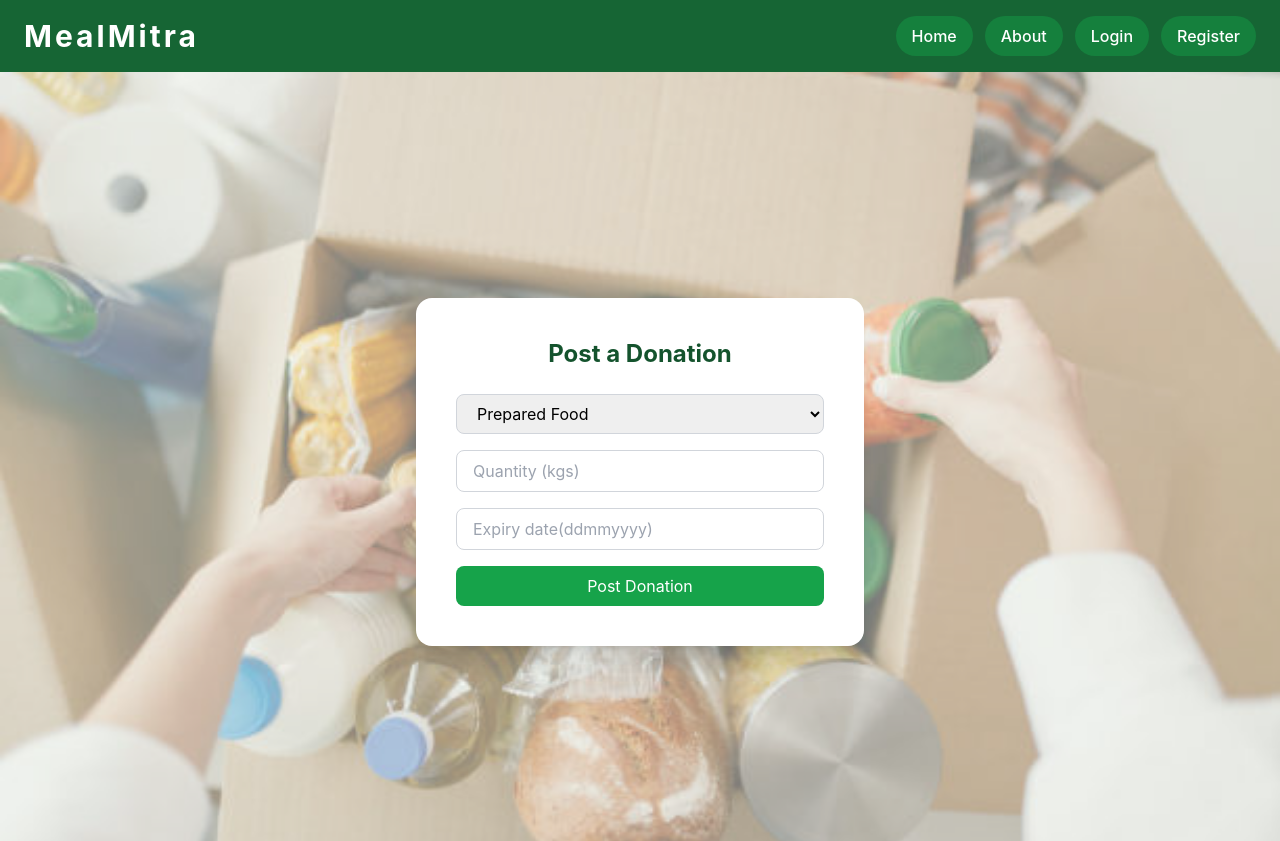
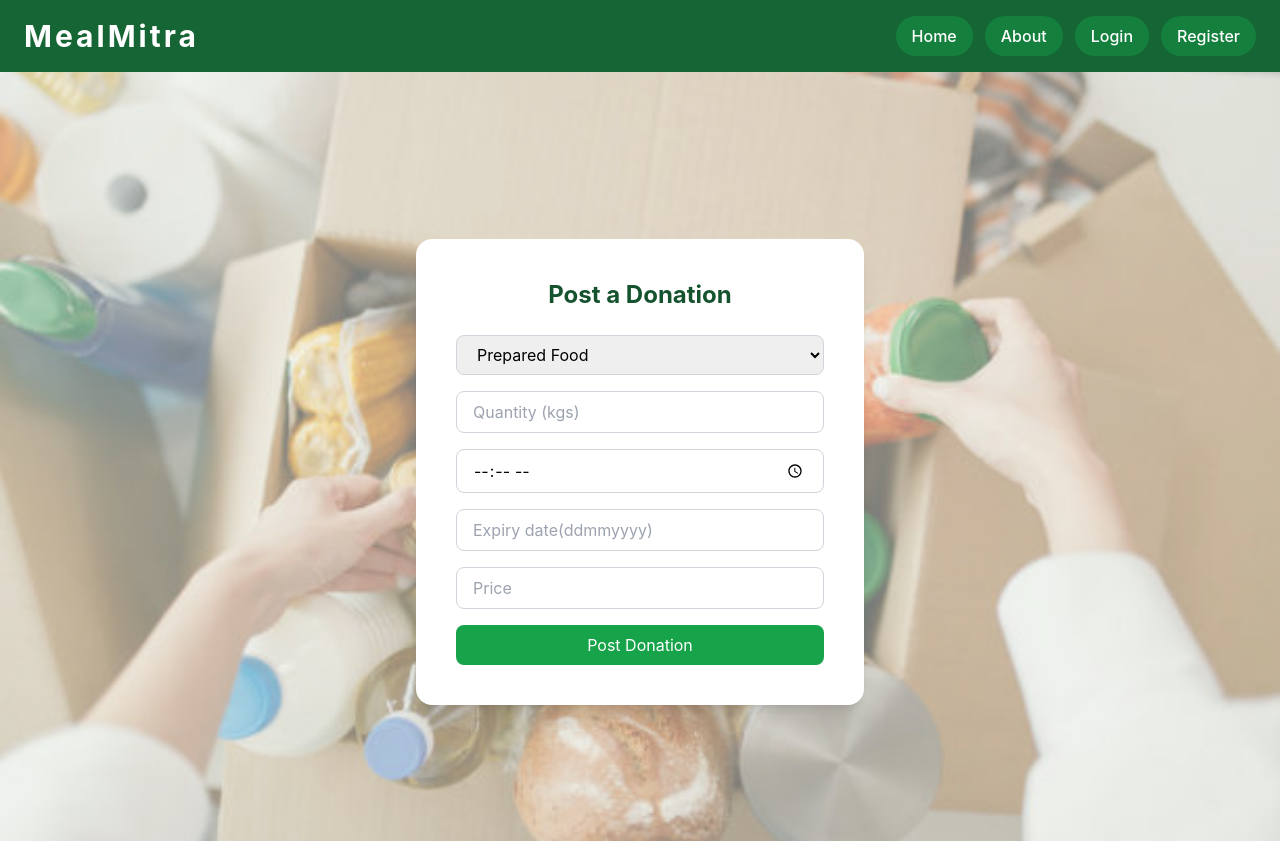
Before and after one commit to ombhojwani178/MealMitra-, a React (Vite) app: page /donate in a window 1280 px wide. Shown: the top 841 px of the page. Built offline with nearby package versions, Linux system fonts and the light colour scheme; no server answers.

Commit message:
Update Donate.jsx

```diff
--- a/src/Donate.jsx
+++ b/src/Donate.jsx
@@ -29,6 +29,11 @@
             placeholder="Quantity (kgs)"
             className="border border-gray-300 rounded-lg px-4 py-2 focus:outline-none focus:ring-2 focus:ring-green-600"
           />
+          <input
+            type="time"
+            placeholder="Pickup time"
+            className="border border-gray-300 rounded-lg px-4 py-2 focus:outline-none focus:ring-2 focus:ring-green-600"
+          />
 
           <input
             type="text"
@@ -36,7 +41,11 @@
             placeholder="Expiry date(ddmmyyyy)"
             className="border border-gray-300 rounded-lg px-4 py-2 focus:outline-none focus:ring-2 focus:ring-green-600"
           />
-
+          <input
+            type="text"
+            placeholder="Price"
+            className="border border-gray-300 rounded-lg px-4 py-2 focus:outline-none focus:ring-2 focus:ring-green-600"
+          />
           <button
             type="submit"
             className="bg-green-600 text-white py-2 rounded-lg hover:bg-green-700 transition"
```
